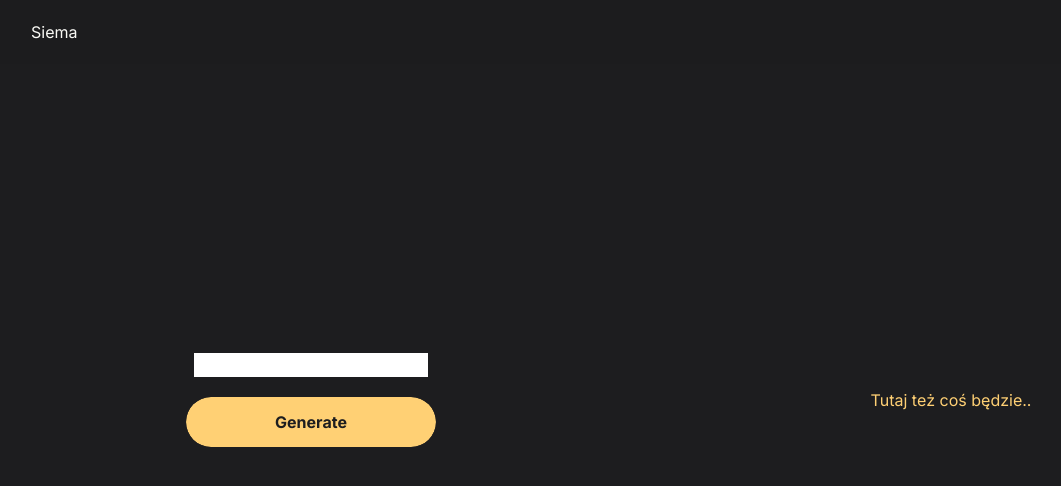
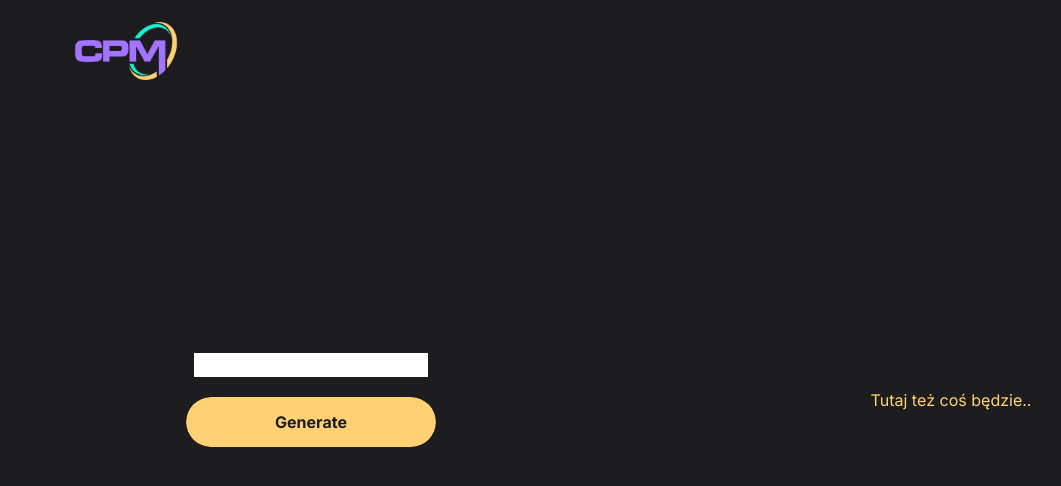
Before and after one commit to JCzyszczon/cpm-calculator, a Next.js app: page / in a window 1280 px wide. Shown: the top 486 px of the page, without its empty margins (9-1070 px from the left). Built offline with nearby package versions, Linux system fonts and the light colour scheme.

Commit message:
styles update

```diff
--- a/app/components/generateTableModal.jsx
+++ b/app/components/generateTableModal.jsx
@@ -52,7 +52,7 @@ export default function GenerateTableModal({ closeModal }) {
     }
 
     return (
-        <section className='w-screen min-h-[100vh] max-h-[100px] fixed left-0 top-0 right-0 overflow-x-hidden overflow-y-scroll bg-backgroundColor'>
+        <section className='w-screen min-h-[100vh] z-[100] max-h-[100px] fixed left-0 top-0 right-0 overflow-x-hidden overflow-y-scroll bg-backgroundColor'>
             <section ref={scope} onClick={handleOutsideClick} className='w-screen min-h-[100vh] z-[998] flex flex-col justify-center items-center lg:p-14 md:p-8 p-2 pb-20'>
                 <motion.section initial={{opacity: 0}} animate={{opacity: 1}} exit={{opacity: 0}} transition={{duration: 0.3, delay: 0.25}} ref={modalRef} className='z-[1000] w-full max-w-[1000px] h-full flex justify-center items-start bg-modalColor rounded-lg border border-borderColor px-1 py-2'>
                     <TableComponent closeRequest={handleClose} howMany={10}/>
--- a/app/components/navbar.jsx
+++ b/app/components/navbar.jsx
@@ -1,12 +1,16 @@
 "use client";
+import Image from 'next/image';
 import Link from 'next/link';
-import React, { useState, useEffect } from "react";;
+import React, { useState, useEffect } from "react";
+import cpm_logo from '../img/CPM-Logo.png';
 
 export default function Navbar() {
 
     return (
-        <header className='fixed top-0 left-0 w-full h-auto px-10 py-5 navbar'>
-            <h1>Siema</h1>
+        <header className='fixed top-0 left-0 w-full h-auto navbar z-[10]'>
+            <nav className='w-full flex md:justify-start justify-center items-center pt-4 pb-1 px-[6%]'>
+                <Link href={"/"} title='Go to homepage'><Image src={cpm_logo} priority alt='CPM Logo' className='md:h-[70px] h-[48px] w-auto'/></Link>
+            </nav>
         </header>
     )
 }
--- a/app/diagram/layout.js
+++ b/app/diagram/layout.js
@@ -1,10 +1,7 @@
 import { Suspense } from "react";
 
 export const metadata = {
-    title: 'Diagram',
-    alternates: {
-      //canonical: 'https://weather.jczyszczon.pl/settings',
-    },
+    title: 'Diagram - CPM Calculator',
 }
 
 export default function RootLayout({ children }) {
--- a/app/globals.css
+++ b/app/globals.css
@@ -77,7 +77,7 @@ body {
   height: 100vh;
   background-color: var(--textColor);
   transform-origin: bottom;
-  z-index: 1001;
+  z-index: 100000000;
   transform: scale(1, 0);
 }
 
--- a/app/layout.js
+++ b/app/layout.js
@@ -5,8 +5,11 @@ import Navbar from "./components/navbar";
 const inter = Inter({ subsets: ["latin"] });
 
 export const metadata = {
-  title: "Create Next App",
-  description: "Generated by create next app",
+  title: "CPM Calculator",
+  description: "Critical Path Method Calculator. The project was created for classes at AGH in 2024.",
+  alternates: {
+    canonical: 'https://cpm-calculator-omega.vercel.app',
+  },
 };
 
 export default function RootLayout({ children }) {
--- a/app/page-not-found/page.js
+++ b/app/page-not-found/page.js
@@ -2,7 +2,7 @@ import React from "react";
 import NotFound404 from "../components/notFound";
 
 export const metadata = {
-  title: '404 Error',
+  title: '404 - CPM Calculator',
 }
 
 export default function Home() {
--- a/app/page.js
+++ b/app/page.js
@@ -2,7 +2,7 @@ import MainPanel from "./components/mainPanel";
 
 export default function Home() {
   return (
-    <main className="w-full flex flex-row justify-center items-center min-h-screen ">
+    <main className="w-full flex flex-row justify-center items-center min-h-screen">
       <MainPanel/>
     </main>
   );
```
Also changed, not shown: app/img/Astronaut-4.png (deleted), app/img/CPM-Logo.png (added).
